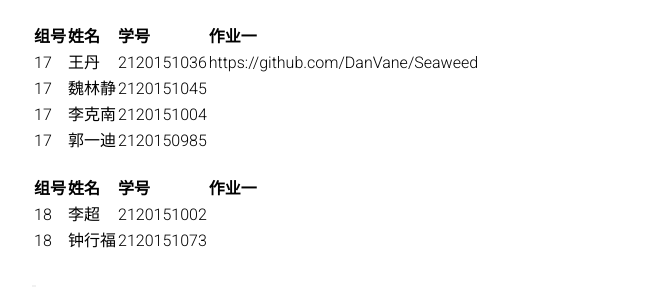
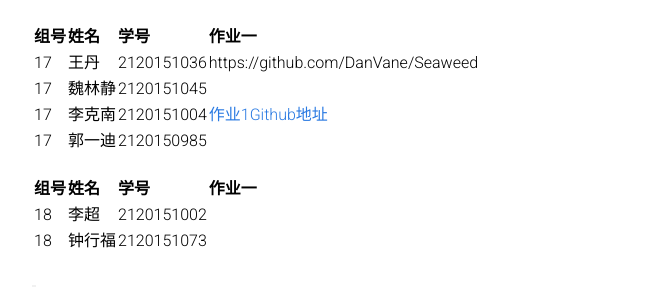
Before and after one commit to BITDM/bitdm.github.io, a Jekyll site: the page built from 2016/groups.md, in a window 1280 px wide and 900 px high, scrolled down 2810 px. Shown: the part 155-442 px from the top of the window, without its empty margins (208-860 px from the left). Built offline with Jekyll 4.4.1, drawn with Linux system fonts in a browser that asks for light colours.

Commit message:
Update groups.md

```diff
--- a/2016/groups.md
+++ b/2016/groups.md
@@ -130,7 +130,7 @@ permalink: /2016/groups/
 |:-------------|:-------------|:-----|:-----|
 |17|王丹|2120151036|https://github.com/DanVane/Seaweed|
 |17|魏林静|2120151045|
-|17|李克南|2120151004|
+|17|李克南|2120151004|[作业1Github地址](https://github.com/nandily/DMHomework/tree/master/homework1)
 |17|郭一迪|2120150985|
 
 |组号|姓名|学号|作业一|
```
